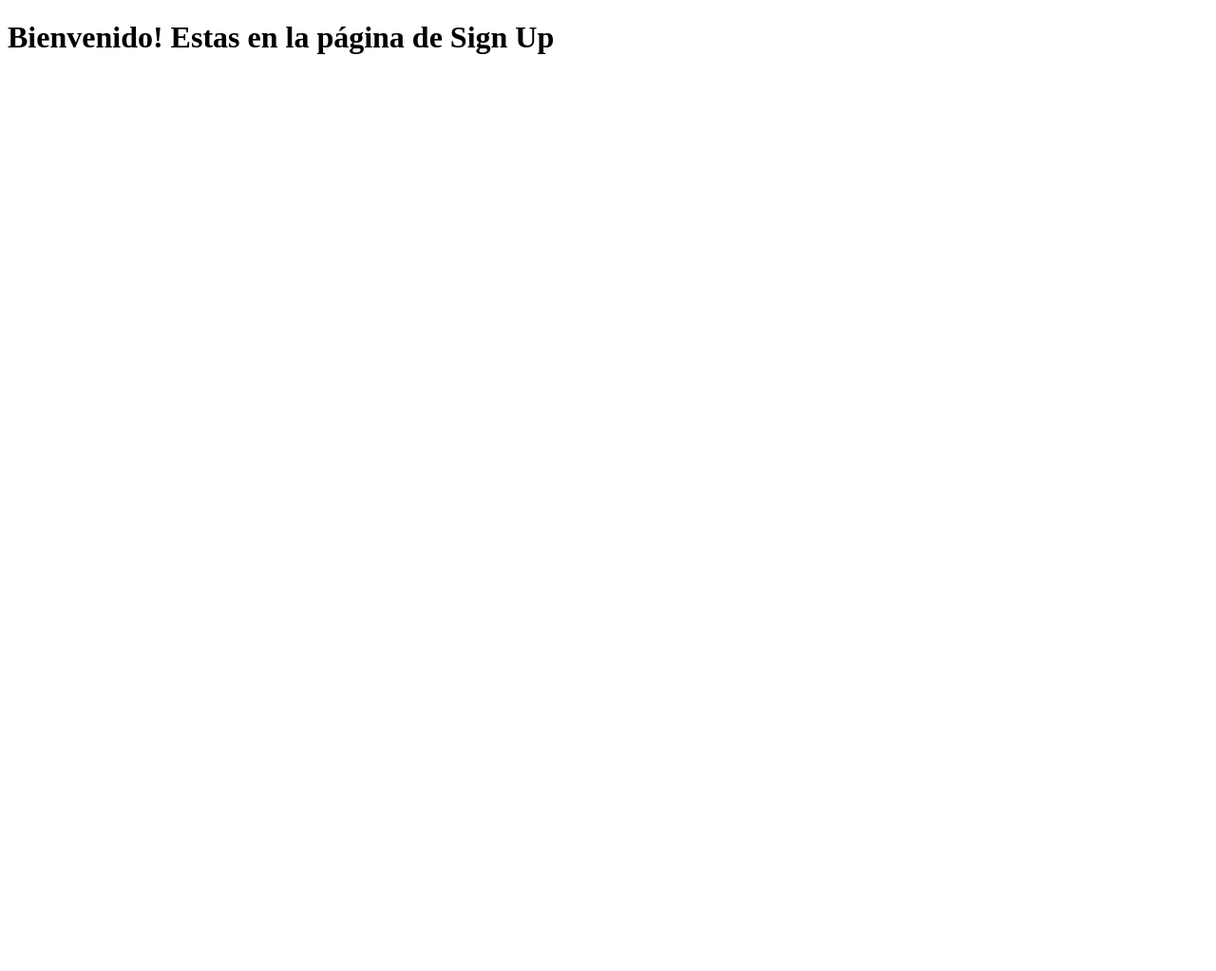
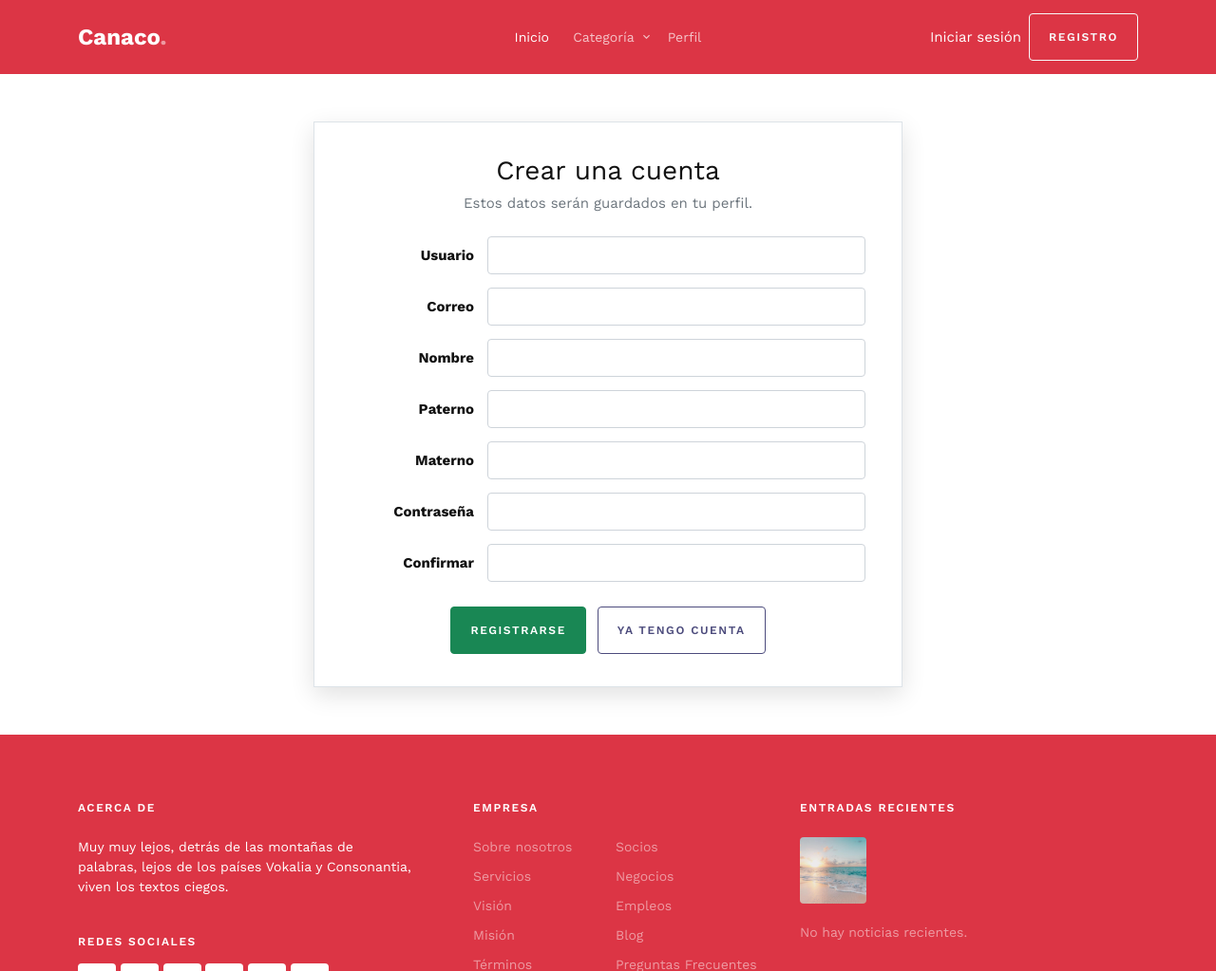
Before and after one commit to gsuss17/canaco, a Django app: page /sign_up/ in a window 1280 px wide. Shown: the top 1023 px of the page at 95% size. Before the commit the page ends 57 px from the top, so only its background shows below. Run offline with Django 4.2, Linux system fonts and the light colour scheme; some libraries are stand-ins or nearby versions; some web fonts are replaced.

Commit message:
Feat: Sign Up Page

```diff
--- a/home/templates/home/sign_up.html
+++ b/home/templates/home/sign_up.html
@@ -1,11 +1,61 @@
-<!DOCTYPE html>
-<html lang="en">
-<head>
-    <meta charset="UTF-8">
-    <meta name="viewport" content="width=device-width, initial-scale=1.0">
-    <title>Document</title>
-</head>
-<body>
-    <h1>Bienvenido! Estas en la página de Sign Up</h1>
-</body>
-</html>
+{% extends 'partials/base.html' %}
+{% load static %}
+{% block title %}Crear Cuenta{% endblock %}
+{% block content %}
+<div class="account-page">
+    <div class="account-card">
+        <h3>Crear una cuenta</h3>
+        <p>Estos datos serán guardados en tu perfil.</p>
+        {% if messages %}
+            {% for message in messages %}
+                <div class="alert alert-{{ message.tags }} alert-dismissible fade show" role="alert">
+                    {{ message }}
+                    <button
+                        type="button"
+                        class="btn-close"
+                        data-bs-dismiss="alert"
+                        aria-label="Cerrar"
+                    ></button>
+                </div>
+            {% endfor %}
+        {% endif %}
+        <form method="POST" class="profile-edit-form">
+            {% csrf_token %}
+            <div class="profile-form-row">
+                <label for="username">Usuario</label>
+                <input type="text" id="username" name="username" required />
+            </div>
+            <div class="profile-form-row">
+                <label for="email">Correo</label>
+                <input type="email" id="email" name="email" required />
+            </div>
+            <div class="profile-form-row">
+                <label for="first_name">Nombre</label>
+                <input type="text" id="first_name" name="first_name" />
+            </div>
+            <div class="profile-form-row">
+                <label for="apellido_paterno">Paterno</label>
+                <input type="text" id="apellido_paterno" name="apellido_paterno" />
+            </div>
+            <div class="profile-form-row">
+                <label for="apellido_materno">Materno</label>
+                <input type="text" id="apellido_materno" name="apellido_materno" />
+            </div>
+            <div class="profile-form-row">
+                <label for="password1">Contraseña</label>
+                <input type="password" id="password1" name="password1" required />
+            </div>
+            <div class="profile-form-row">
+                <label for="password2">Confirmar</label>
+                <input type="password" id="password2" name="password2" required />
+            </div>
+            <div class="profile-form-actions">
+                <button type="submit" class="btn btn-success">Registrarse</button>
+                <a href="{% url 'home:login' %}" class="btn btn-outline-secondary"
+                    >Ya tengo cuenta</a
+                >
+            </div>
+        </form>
+    </div>
+</div>
+{% endblock content %}
--- a/home/templates/partials/header.html
+++ b/home/templates/partials/header.html
@@ -48,7 +48,7 @@
                     {% else %}
                     <div class="d-none d-lg-flex align-items-center justify-content-end gap-2">
                         <a href="{%url 'home:login' %}" class="text-white">Iniciar sesión</a>
-                        <a href="" class="btn btn-sm btn-outline-light">Registro</a>
+                        <a href="{%url 'home:sign_up' %}" class="btn btn-sm btn-outline-light">Registro</a>
                     </div>
                     {% endif %}
                 </div>
```
